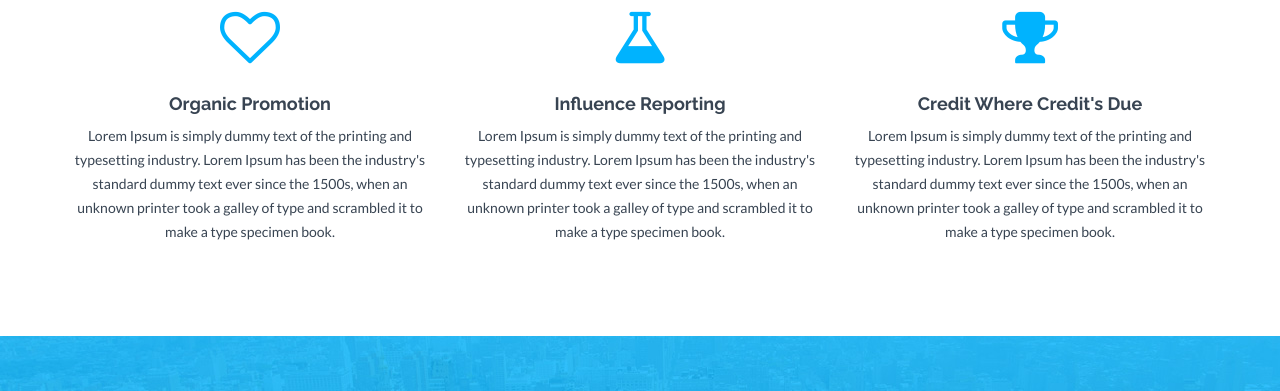
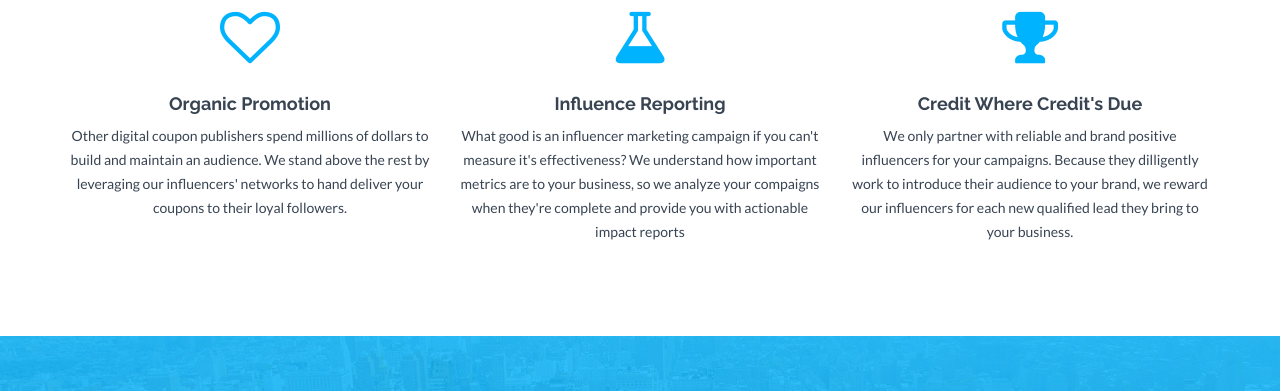
Before and after one commit to adamszaruga/loot_landing, a plain HTML site: page index.html in a window 1280 px wide. Shown: the part 880-1271 px from the top of the page. Drawn offline with nearby package versions, Linux system fonts and the light colour scheme.

Commit message:
updated copy

```diff
--- a/index.html
+++ b/index.html
@@ -115,19 +115,19 @@
  				<div class="col-md-4">
  					<i class="fa fa-heart-o"></i>
  					<h4>Organic Promotion</h4>
- 					<p>Lorem Ipsum is simply dummy text of the printing and typesetting industry. Lorem Ipsum has been the industry's standard dummy text ever since the 1500s, when an unknown printer took a galley of type and scrambled it to make a type specimen book.</p>
+ 					<p>Other digital coupon publishers spend millions of dollars to build and maintain an audience. We stand above the rest by leveraging our influencers' networks to hand deliver your coupons to their loyal followers.  </p>
 
  				</div>
  				<div class="col-md-4">
  					<i class="fa fa-flask"></i>
  					<h4>Influence Reporting</h4>
- 					<p>Lorem Ipsum is simply dummy text of the printing and typesetting industry. Lorem Ipsum has been the industry's standard dummy text ever since the 1500s, when an unknown printer took a galley of type and scrambled it to make a type specimen book.</p>
+ 					<p>What good is an influencer marketing campaign if you can't measure it's effectiveness? We understand how important metrics are to your business, so we analyze your compaigns when they're complete and provide you with actionable impact reports</p>
 
  				</div>
  				<div class="col-md-4">
  					<i class="fa fa-trophy"></i>
  					<h4>Credit Where Credit's Due</h4>
- 					<p>Lorem Ipsum is simply dummy text of the printing and typesetting industry. Lorem Ipsum has been the industry's standard dummy text ever since the 1500s, when an unknown printer took a galley of type and scrambled it to make a type specimen book.</p>
+ 					<p>We only partner with reliable and brand positive influencers for your campaigns. Because they dilligently work to introduce their audience to your brand, we reward our influencers for each new qualified lead they bring to your business.</p>
 
  				</div>
 	 		</div>
```
